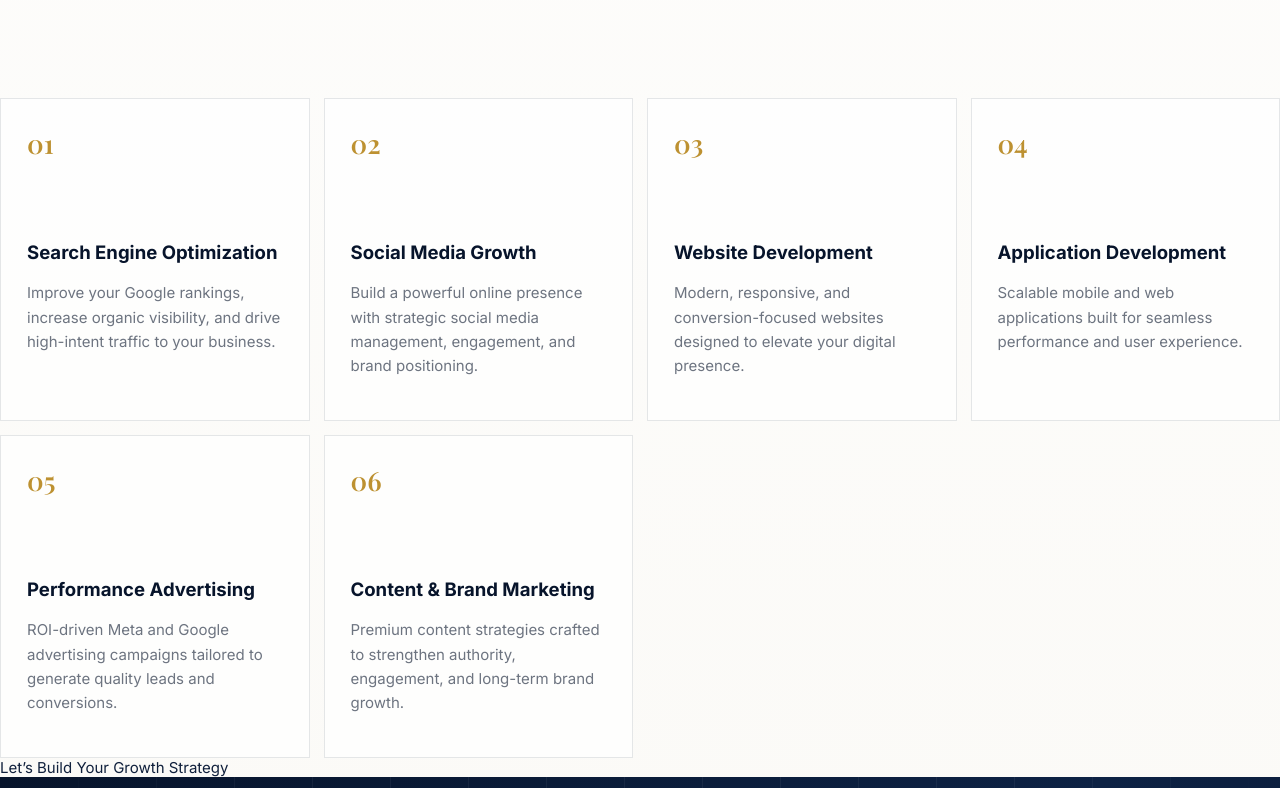
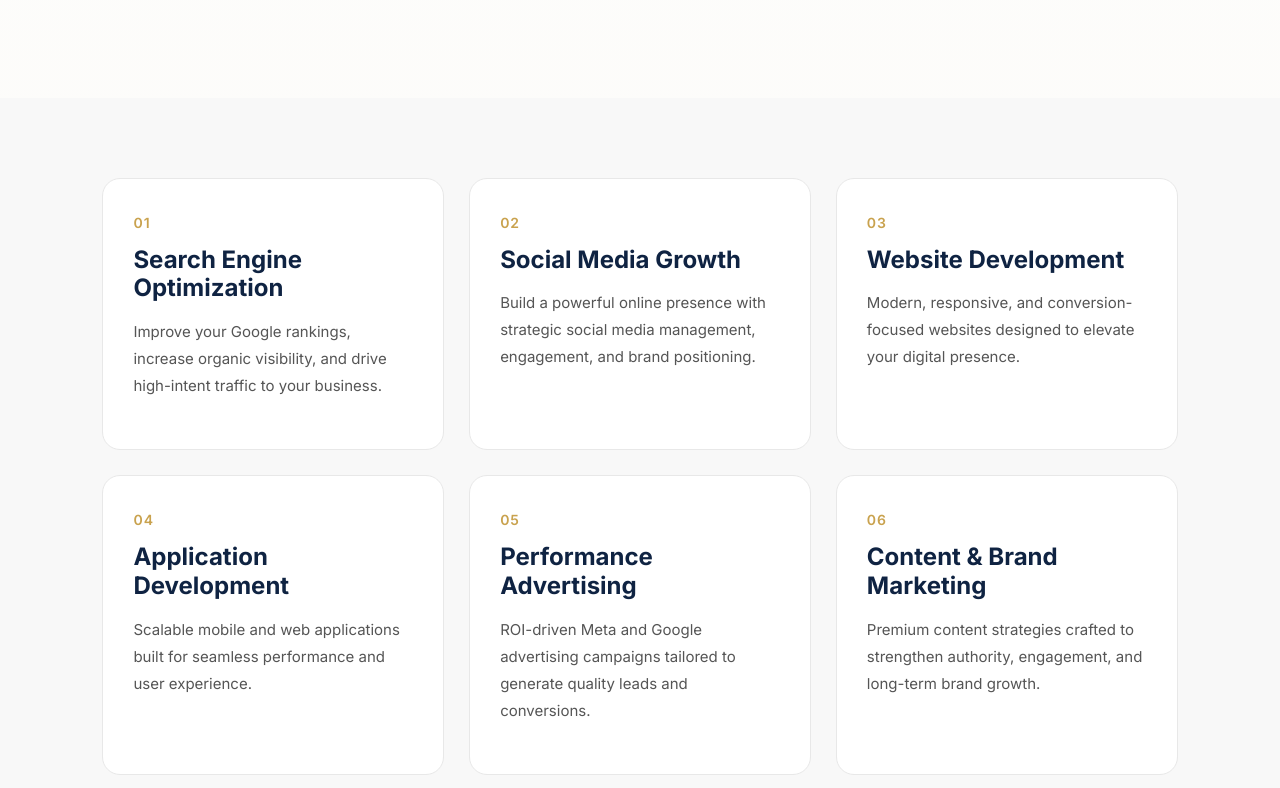
Before and after one commit to arfaazishan/verboro-website, a website: page index.html in a window 1280 px wide. Shown: the part 1252-2040 px from the top of the page. Drawn offline with nearby package versions, Linux system fonts and the light colour scheme.

Commit message:
Update styles.css

```diff
--- a/styles.css
+++ b/styles.css
@@ -343,37 +343,101 @@ h3 {
   margin-bottom: 44px;
 }
 
+.services-section {
+  padding: 80px 8%;
+  background: #f8f8f8;
+}
+
 .service-grid {
   display: grid;
-  grid-template-columns: repeat(4, minmax(0, 1fr));
-  gap: 14px;
+  grid-template-columns: repeat(3, 1fr);
+  gap: 25px;
 }
 
 .service-card {
-  min-height: 300px;
-  padding: 26px;
-  background: rgba(255, 255, 255, 0.76);
-  border: 1px solid rgba(7, 20, 43, 0.1);
-  transition: border-color 180ms ease, box-shadow 180ms ease, transform 180ms ease;
-}
-
-.service-card:hover {
-  border-color: rgba(189, 145, 49, 0.46);
-  box-shadow: 0 22px 56px rgba(7, 20, 43, 0.1);
-  transform: translateY(-4px);
+  background: #ffffff;
+  padding: 35px 30px;
+  border-radius: 18px;
+  transition: all 0.35s ease;
+  cursor: pointer;
+  border: 1px solid #e8e8e8;
 }
 
 .service-card span {
-  display: inline-flex;
-  margin-bottom: 80px;
-  color: var(--gold);
-  font-family: "Playfair Display", Georgia, serif;
-  font-size: 1.65rem;
+  font-size: 14px;
+  font-weight: 600;
+  color: #c9a24e;
+  display: block;
+  margin-bottom: 15px;
+  letter-spacing: 1px;
+}
+
+.service-card h3 {
+  font-size: 24px;
+  margin-bottom: 15px;
+  color: #0f2342;
+  transition: 0.35s ease;
 }
 
 .service-card p {
-  color: var(--muted);
-  line-height: 1.62;
+  font-size: 15px;
+  line-height: 1.8;
+  color: #555;
+  transition: 0.35s ease;
+}
+
+/* Hover Effect */
+.service-card:hover {
+  background: #000000;
+  transform: translateY(-8px);
+  box-shadow: 0 20px 40px rgba(0,0,0,0.12);
+}
+
+.service-card:hover h3,
+.service-card:hover p,
+.service-card:hover span {
+  color: #ffffff;
+}
+
+/* CTA Button */
+.services-cta {
+  text-align: center;
+  margin-top: 55px;
+}
+
+.cta-btn {
+  display: inline-block;
+  padding: 15px 38px;
+  background: #0f2342;
+  color: #ffffff;
+  text-decoration: none;
+  border-radius: 50px;
+  font-weight: 600;
+  letter-spacing: 0.5px;
+  transition: all 0.3s ease;
+}
+
+.cta-btn:hover {
+  background: #c9a24e;
+  color: #000000;
+  transform: translateY(-2px);
+}
+
+/* Responsive */
+@media (max-width: 992px) {
+  .service-grid {
+    grid-template-columns: repeat(2, 1fr);
+  }
+}
+
+@media (max-width: 600px) {
+  .service-grid {
+    grid-template-columns: 1fr;
+  }
+
+  .service-card h3 {
+    font-size: 20px;
+  }
 }
 
 .method {
@@ -818,6 +882,7 @@ h3 {
     grid-template-columns: 1fr;
   }
 
+
   .hero-metrics {
     grid-column: 1;
     grid-row: auto;
```
